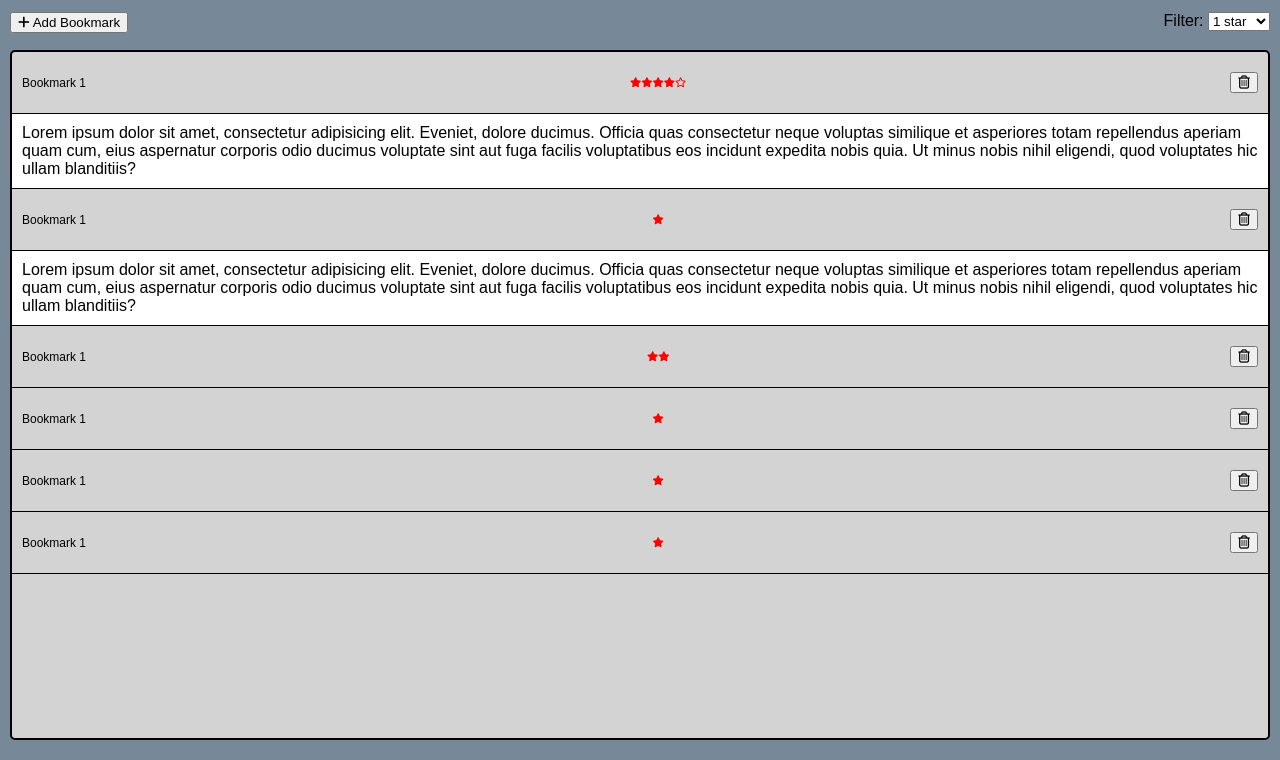
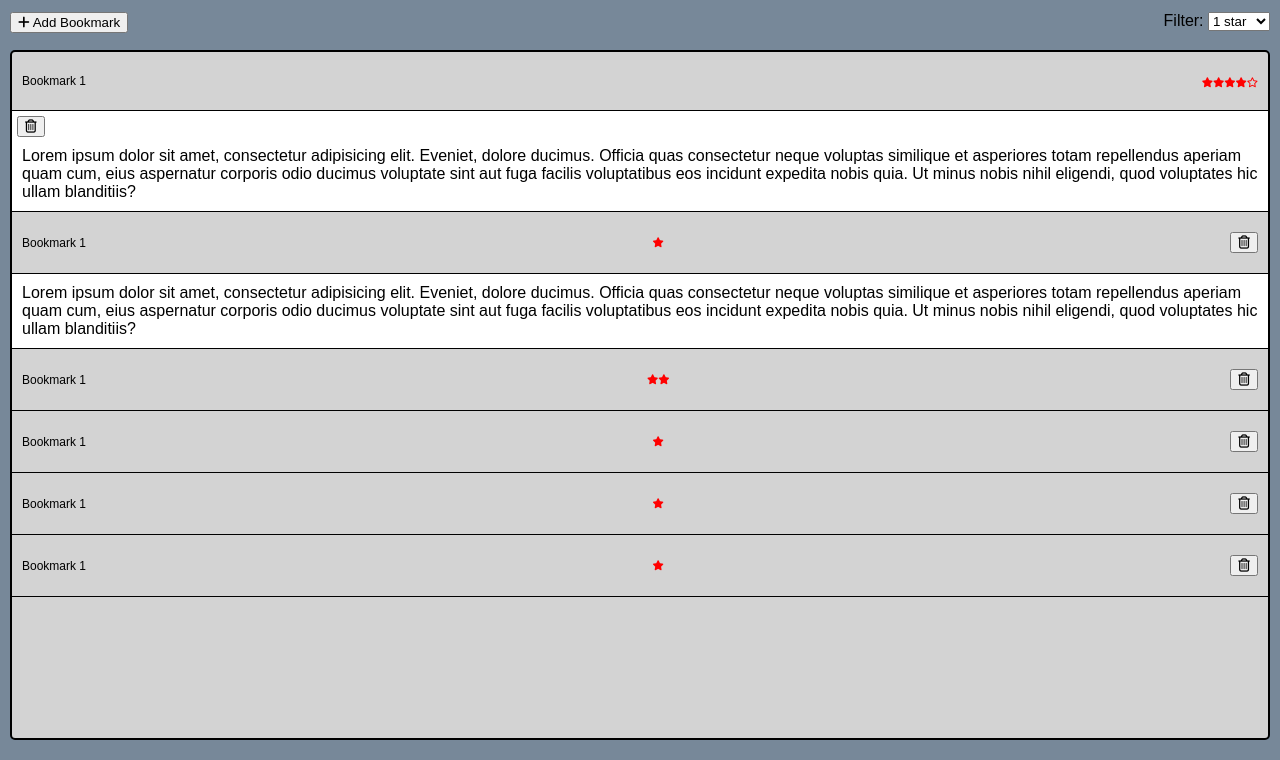
Before and after one commit to thinkful-ei-quail/JohnB-bookmarks-app, a website built with webpack: page src/Wireframes/expanded.html in a window 1280 px wide. Shown: the part 40-800 px from the top of the page. Built offline with nearby package versions, Linux system fonts and the light colour scheme.

Commit message:
moved delete button

```diff
--- a/src/Wireframes/expanded.html
+++ b/src/Wireframes/expanded.html
@@ -33,11 +33,11 @@
                             <p>Bookmark 1</p>
                         </div>
                         <div class="list-rating-display main-tile"><i class="fas fa-star"></i><i class="fas fa-star"></i><i class="fas fa-star"></i><i class="fas fa-star"></i><i class="far fa-star"></i></div>
-                        <div clas="delete-button-container main-tile"><button type="submit"><i
-                                    class="far fa-trash-alt"></i></button></div>
+
                     </div>
                     <div class="description-container">
-                        <div class="js-expanded expanded-description">
+
+                        <div class="js-expanded expanded-description"><div clas="delete-button-container"><button type="submit" class="close-btn"><i class="far fa-trash-alt"></i></button></div>
                             <p class="description-text">Lorem ipsum dolor sit amet, consectetur adipisicing elit.
                                 Eveniet, dolore ducimus. Officia quas consectetur neque voluptas similique et asperiores
                                 totam repellendus aperiam quam cum, eius aspernatur corporis odio ducimus voluptate sint
--- a/src/Wireframes/style.css
+++ b/src/Wireframes/style.css
@@ -91,6 +91,11 @@ li {
 .expanded-description {
     border-bottom:1px solid black;
     background-color: white;
+}
+
+.close-btn {
+
+    margin: 5px 5px 0 5px;
 }
 
 p.description-text {
--- a/webpack.config.js
+++ b/webpack.config.js
@@ -9,7 +9,7 @@ module.exports = {
   mode: 'development',
   plugins: [
     new HtmlWebpackPlugin({
-      template: './src/Wireframes/form-error.html',
+      template: './src/Wireframes/expanded.html',
     })
   ],
   module: {
```
